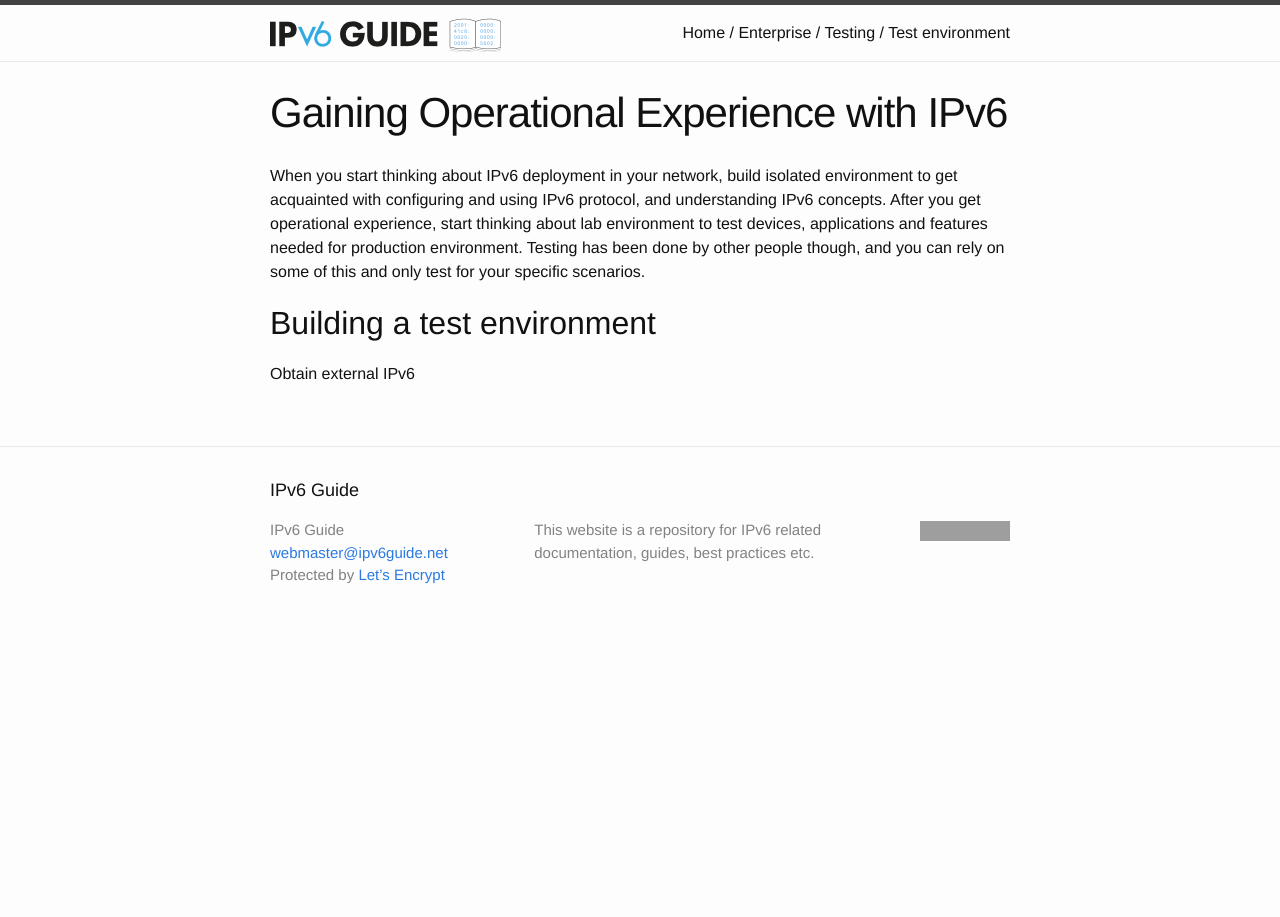
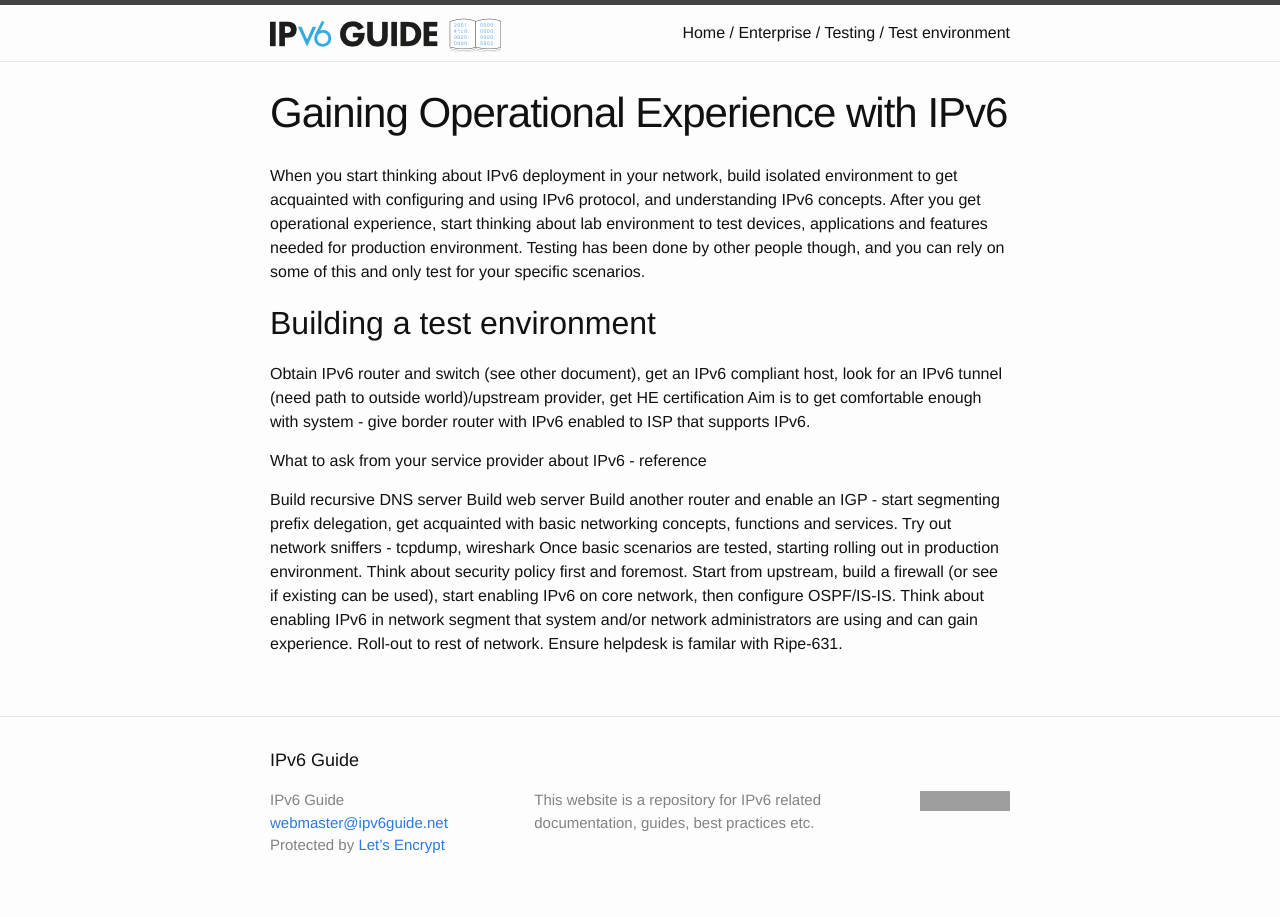
Before and after one commit to ipv6guide/ipv6guide.github.io, a Jekyll site: the page built from enterprise/testing/test_environment.md, in a window 1280 px wide. Built offline with Jekyll 4.4.1, drawn with Linux system fonts in a browser that asks for light colours; grey boxes are pictures that could not be loaded.

Commit message:
Update test_environment.md

```diff
--- a/enterprise/testing/test_environment.md
+++ b/enterprise/testing/test_environment.md
@@ -5,4 +5,15 @@ When you start thinking about IPv6 deployment in your network, build isolated en
 
 Building a test environment
 ===
-Obtain external IPv6
+Obtain IPv6 router and switch (see other document), get an IPv6 compliant host, look for an IPv6 tunnel (need path to outside world)/upstream provider, get HE certification
+Aim is to get comfortable enough with system - give border router with IPv6 enabled to ISP that supports IPv6.
+
+What to ask from your service provider about IPv6 - reference
+
+Build recursive DNS server
+Build web server
+Build another router and enable an IGP - start segmenting prefix delegation, get acquainted with basic networking concepts, functions and services.
+Try out network sniffers - tcpdump, wireshark
+Once basic scenarios are tested, starting rolling out in production environment.
+Think about security policy first and foremost. Start from upstream, build a firewall (or see if existing can be used), start enabling IPv6 on core network, then configure OSPF/IS-IS. Think about enabling IPv6 in network segment that system and/or network administrators are using and can gain experience.
+Roll-out to rest of network. Ensure helpdesk is familar with Ripe-631.
```
